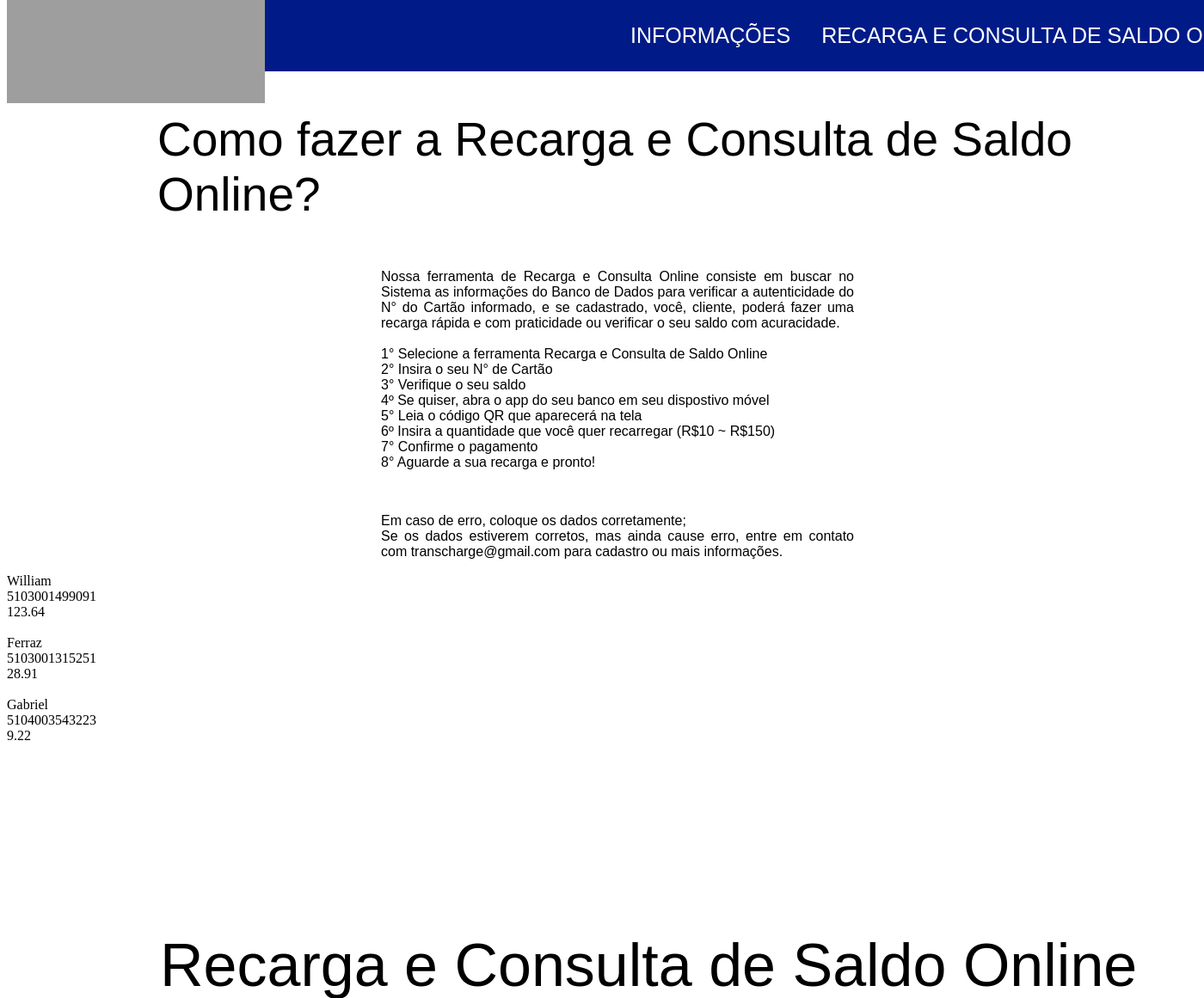
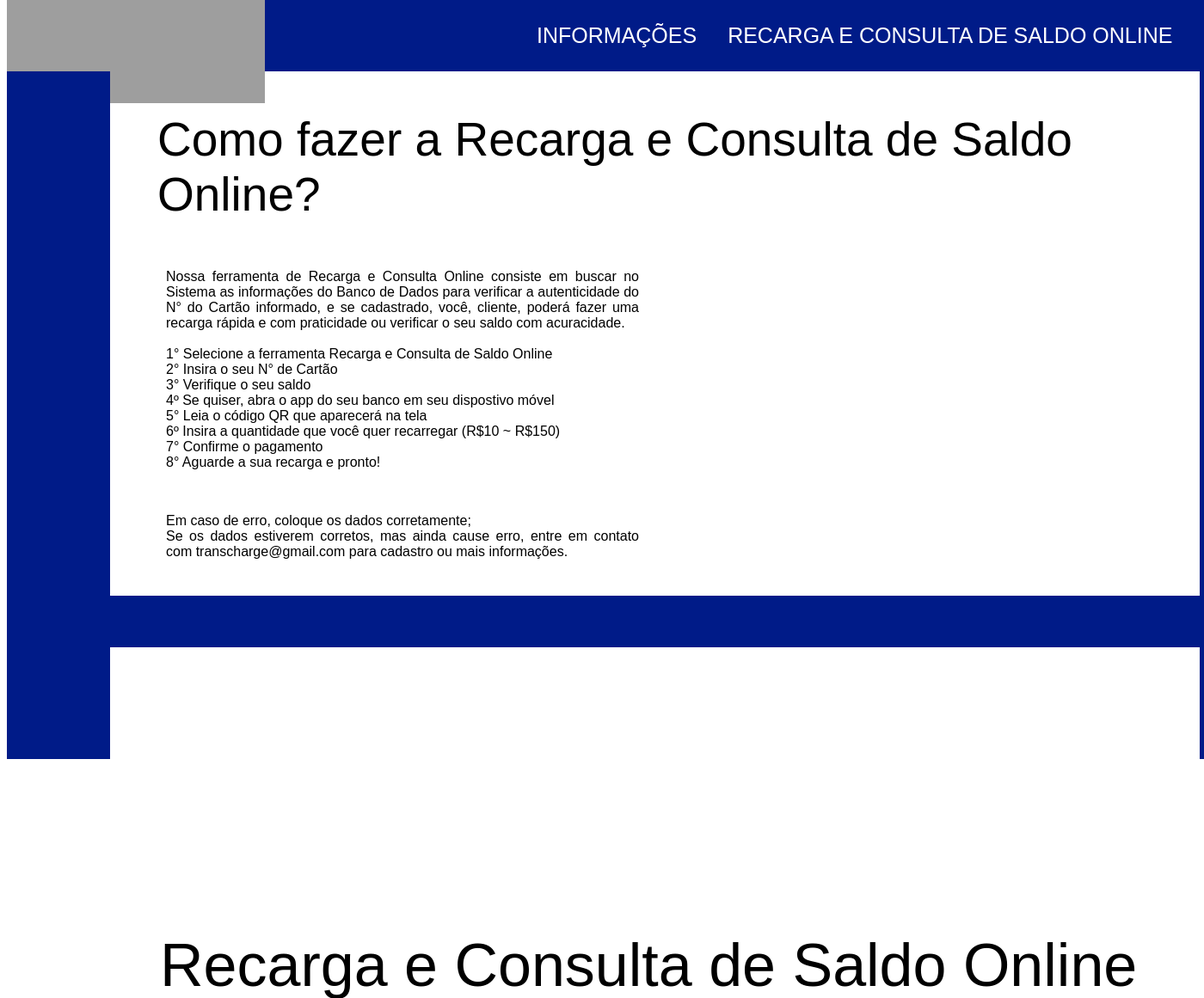
Before and after one commit to CrowJoker12/TRANSCHARGE, a Django app: page / in a window 1400 px wide. Shown: the top 1161 px of the page at 86% size. Run offline with Django 4.2, Linux system fonts and the light colour scheme; data comes from the database, SQL or seed files in the repository; some web fonts are replaced; grey boxes are pictures that could not be loaded.

Commit message:
Atualização do CSS

```diff
--- a/recarga/templates/recarga/index.html
+++ b/recarga/templates/recarga/index.html
@@ -2,6 +2,7 @@
 <html lang="pt-br">
 <head>
     <meta charset="UTF-8">
+    <meta name="viewport" content="width=device-width, initial-scale=1.0">
     <title>TransCharge</title>
     <style>
         @import url('https://fonts.googleapis.com/css2?family=Signika+Negative:wght@300&display=swap');
@@ -9,7 +10,7 @@
           scroll-behavior: smooth;
         }
         :target {
-          scroll-margin-top: 170px;
+          scroll-margin-top: 150px;
         }
         body{
             background: #FFF;
@@ -109,9 +110,31 @@
             #menu input:checked + label:before {content:"\00d7"}
             #menu input:checked ~ ul {display:block}
         }
+        #banner-esq{
+            width: 120px;
+            height: 100%;
+            background-color: #001b88;
+            position: fixed;
+            margin-top: 75px;
+        }
+        #banner-dir{
+            width: 125px;
+            height: 100%;
+            background-color: #001b88;
+            position: fixed;
+            margin-left: 1387px;
+            margin-top: 75px;
+        }
+        #banner-bai{
+            width: 100%;
+            height: 60px;
+            background-color: #001b88;
+            position: fixed;
+            margin-top: 685px;
+        }
         #info1{
             color: #000;
-            margin-left: 435px;
+            margin-left: 185px;
             text-align: justify;
             width: 550px;
         }
@@ -137,7 +160,7 @@
         }
         #erro{
             color: #000;
-            margin-left: 435px;
+            margin-left: 185px;
             margin-top: 50px;
             text-align: justify;
             width: 550px;
@@ -224,8 +247,14 @@
 			background-color: #ffffff;
 		}
 		.teste {
-		margin-left: 480px;
-		}
+		    margin-left: 371px;
+        }
+        #branco{
+            margin-top: 50px;
+        }
+        @media screen and (max-width:500px) {
+
+        }
     </style>
     <style>
         li, #info1, #info1titulo, #info2, #info2titulo, #info3, #info3titulo, #erro, #Cartaorecarga,
@@ -255,6 +284,9 @@
               </ul>
           </div>
     </nav>
+    <div id="banner-esq"></div>
+    <div id="banner-dir"></div>
+    <div id="banner-bai"></div>
     <section id="sessao1">
         <br><br><br><br>
         <p id="info1titulo">Como fazer a Recarga e Consulta de Saldo Online?</p>
@@ -315,7 +347,7 @@
             existem filas, demora e a hipótese de perder o ônibus.<br><br>
             Com o TransCharge, poderá, sem sair de casa, verificar o saldo de seu cartão
             e recarregá-lo na segurança da sua casa e de seu banco.
-            <br><br><br><br>
+            <br><br>
         </p>
         <img id="email" src="https://i.imgur.com/Ychfu6N.png" width="70px" height="70px">
         <img id="telefone" src="https://i.imgur.com/tmGxHme.png" width="60px" height="60px">
@@ -329,6 +361,7 @@
         <p id="githubtexto">
             github.com/CrowJoker12
         </p>
+        <div id="branco">
         <br><br><br><br>
     </section>
 </body>
```
